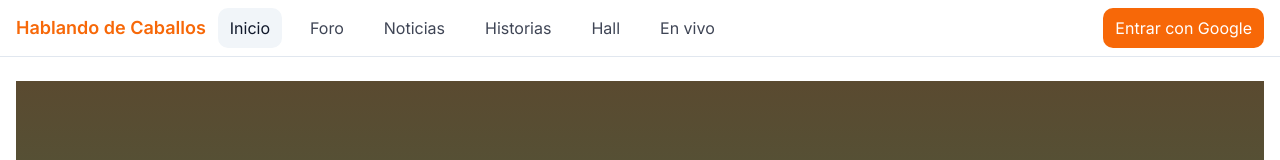
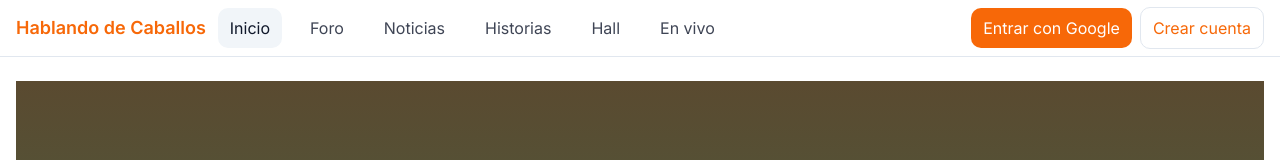
Before and after one commit to Heblemosdecaballos/foro-criollo, a Next.js app: page / in a window 1280 px wide. Shown: the top 160 px of the page. Built offline with nearby package versions, Linux system fonts and the light colour scheme; no server answers; the database is empty.

Commit message:
Update Header.tsx

```diff
--- a/src/components/Header.tsx
+++ b/src/components/Header.tsx
@@ -18,7 +18,14 @@ export default async function Header() {
           <NavLinks />
         </div>
         <div className="flex items-center gap-2">
-          {user ? <LogoutButton /> : <LoginWithGoogle />}
+          {user ? (
+            <LogoutButton />
+          ) : (
+            <>
+              <LoginWithGoogle />
+              <Link href="/login" className="px-3 py-2 rounded-md border">Crear cuenta</Link>
+            </>
+          )}
         </div>
       </div>
     </header>
```
